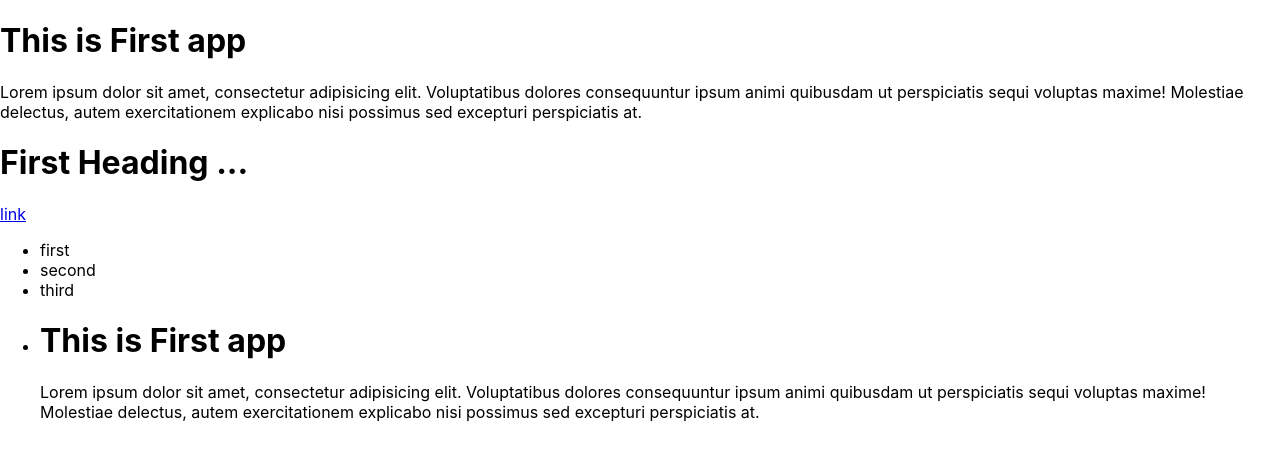
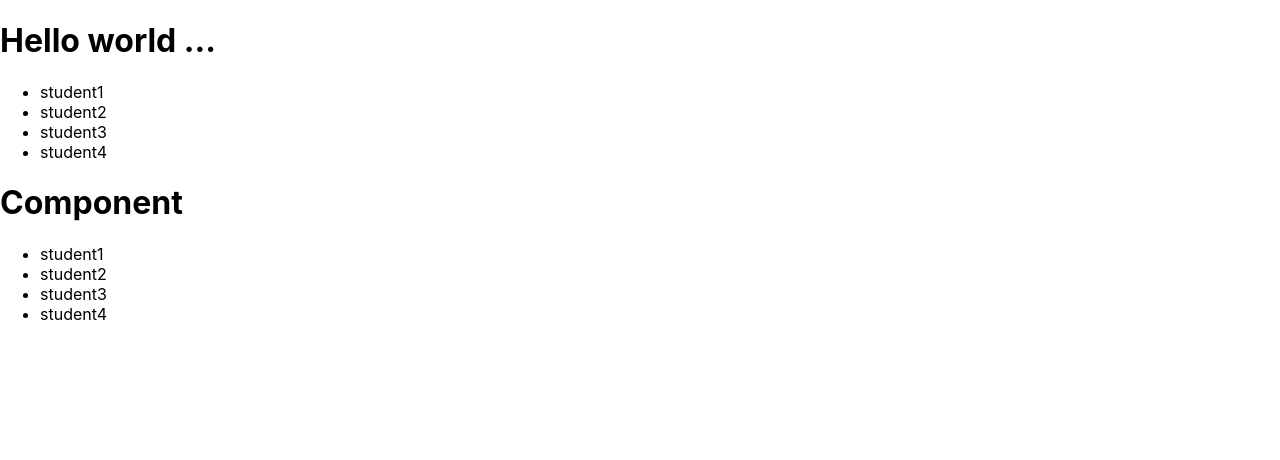
Before and after one commit to Malik-AhmadSE/Basic_React, a React (Create React App) app in the folder state_hook/: page / in a window 1280 px wide. Shown: the top 460 px of the page. Built offline with nearby package versions, Linux system fonts and the light colour scheme.

Commit message:
use Components

```diff
--- a/state_hook/public/index.html
+++ b/state_hook/public/index.html
@@ -24,11 +24,13 @@
       work correctly both with client-side routing and a non-root public URL.
       Learn how to configure a non-root public URL by running `npm run build`.
     -->
-    <title>First React App</title>
+    <title>React App</title>
   </head>
   <body>
     <noscript>You need to enable JavaScript to run this app.</noscript>
-    <div id="root"></div>
+    <div id="root">
+      <!-- /////////////////////////// -->
+    </div>
     <!--
       This HTML file is a template.
       If you open it directly in the browser, you will see an empty page.
--- /dev/null
+++ b/state_hook/src/Ap.jsx
@@ -0,0 +1,10 @@
+import React from 'react'
+import First from './components/First'
+function Ap() {
+  return (
+    <div id='ap'>
+      <First/>
+    </div>
+  )
+}
+export default Ap;
--- a/state_hook/src/App.jsx
+++ b/state_hook/src/App.jsx
@@ -1,20 +1,25 @@
-import React from 'react';
-import First from './First';
-import './App.css';
+import React from 'react'
+import First from './components/First';
+import Ap from './Ap';
+
 function App() {
   return (
-    <div>
-    <First />
-     <h1>First Heading ...</h1>
-     <a href='#'>link</a>
-     <ul>
-      <li>first</li>
-      <li>second</li>
-      <li>third</li>
-      <li><First/></li>
-     </ul>
+    <div id='main'>
+       <h1>Hello world ...</h1>
+       <First />
+       <Second />
+       <Ap/>
     </div>
 
   )
 }
+
+function Second() {
+  return (
+    <div>
+       <h1>Component</h1>
+    </div>
+  )
+}
+
 export default App;
--- a/state_hook/src/First.jsx
+++ /dev/null
@@ -1,13 +0,0 @@
-import React from 'react'
-
-function First() {
-  return (
-    <div>
-      <h1>This is First app</h1>
-      <p>Lorem ipsum dolor sit amet, consectetur adipisicing elit. Voluptatibus dolores consequuntur ipsum animi quibusdam ut perspiciatis sequi voluptas maxime! Molestiae delectus, autem exercitationem explicabo nisi possimus sed excepturi perspiciatis at.</p>
-    </div>
-
-  )
-}
-
-export default First;
--- /dev/null
+++ b/state_hook/src/components/First.jsx
@@ -0,0 +1,16 @@
+import React from 'react'
+
+function First() {
+  return (
+    <div id='first'>
+        <ul>
+          <li>student1</li>
+          <li>student2</li>
+          <li>student3</li>
+          <li>student4</li>
+        </ul>
+    </div>
+  )
+}
+
+export default First;
--- a/state_hook/src/index.js
+++ b/state_hook/src/index.js
@@ -7,7 +7,7 @@ import reportWebVitals from './reportWebVitals';
 const root = ReactDOM.createRoot(document.getElementById('root'));
 root.render(
   <React.StrictMode>
-    <App />
+    <App/>
   </React.StrictMode>
 );
 
```
